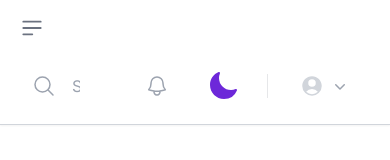
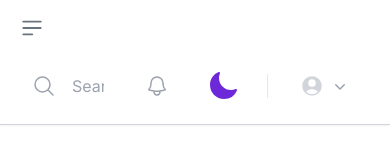
Before and after one commit to ntua-unit-of-control-and-informatics/jaqpot-frontend, a Next.js app: page /dashboard/models in a window 390 px wide. Shown: the top 160 px of the page. Built offline with nearby package versions, Linux system fonts and the light colour scheme; no server answers.

Commit message:
fix: remove gap from search on mobile

```diff
--- a/src/app/dashboard/components/TopBar.tsx
+++ b/src/app/dashboard/components/TopBar.tsx
@@ -9,7 +9,7 @@
 export default function TopBar({ session }: { session: Session | null }) {
   return (
     <div className="w-full px-8 py-3 border-b border-b-gray-300 shadow-[rgba(0,0,0,0.05)_0_1px_2px_0px]">
-      <div className="flex flex-row gap-x-6 ">
+      <div className="flex flex-row sm:gap-x-6 ">
         <SearchBar />
         <div className="flex gap-x-5 items-center">
           <button type="button" className="p-2.5">
```
